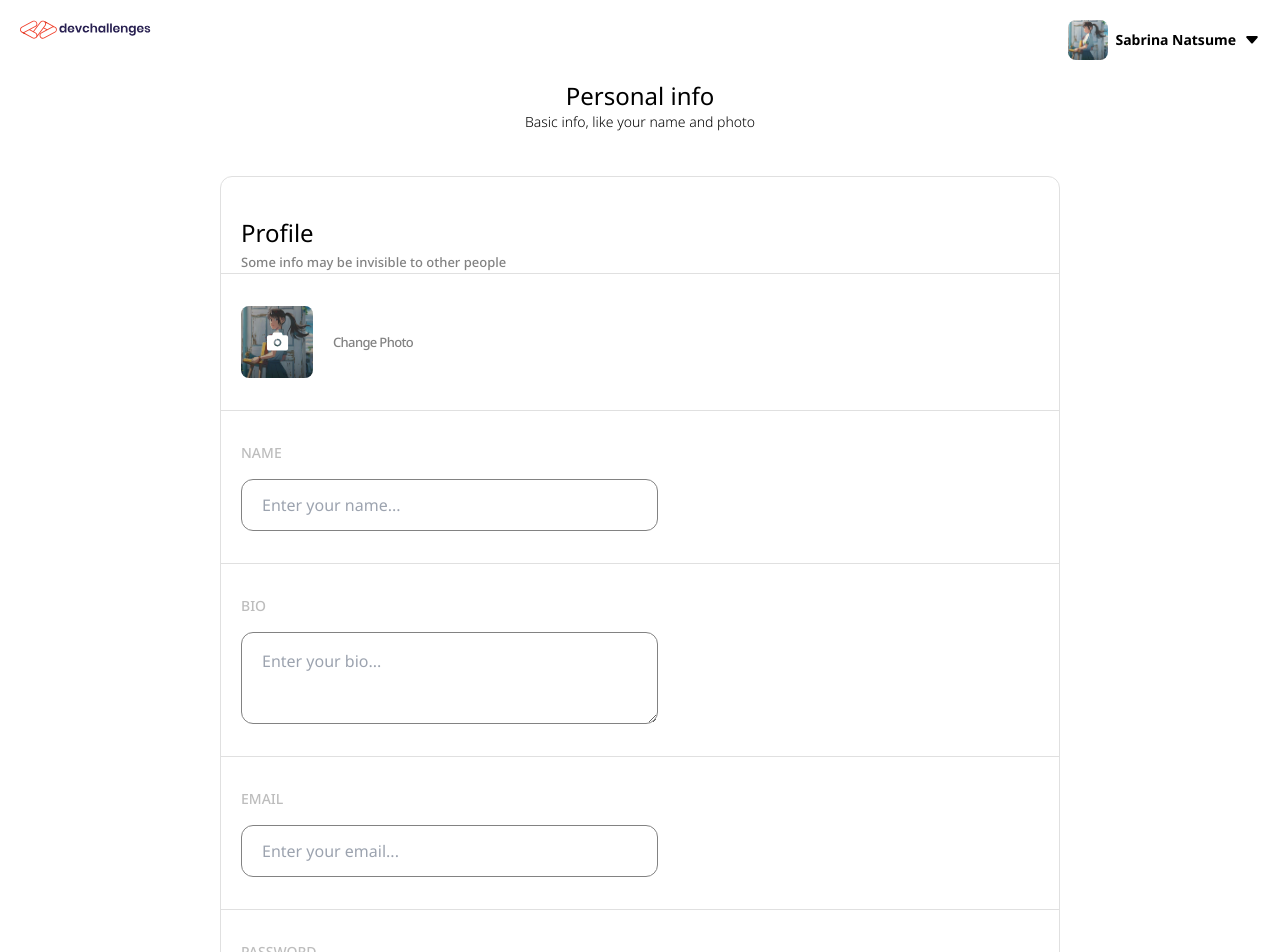
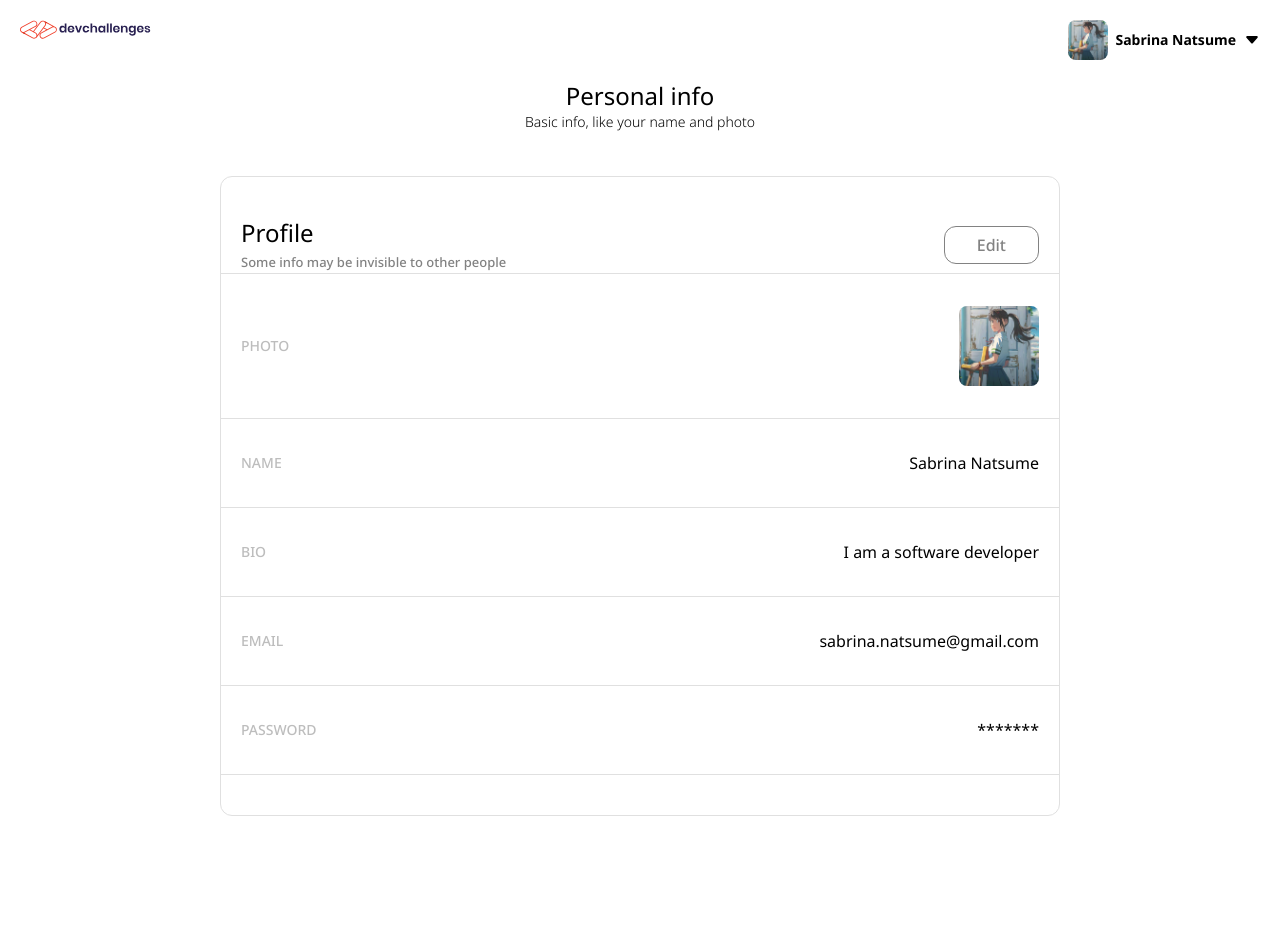
Before and after one commit to ronaldlamdev/login-authentication, a React (Vite) app: page / in a window 1280 px wide. Shown: the top 952 px of the page. After the commit the page ends 832 px from the top, so only its background shows below. Built offline with nearby package versions, Linux system fonts and the light colour scheme.

Commit message:
created functions to change name, bio, email, and password in inputs

```diff
--- a/src/assets/sections/Profile.tsx
+++ b/src/assets/sections/Profile.tsx
@@ -14,8 +14,20 @@ const Profile = () => {
   const handleMenu = () => setMenu(!menu)
 
   // Edit on when save button is off and vice versa
-  const [edit, SetEdit] = useState(false);
-  const handleEdit = () => SetEdit(!edit);
+  const [edit, setEdit] = useState(true);
+  const handleEdit = () => setEdit(!edit);
+
+  // Change name
+  const [name, setName] = useState('Sabrina Natsume');
+
+  // Change bio
+  const [bio, setBio] = useState('I am a software developer');
+
+  // Change email
+  const [email, setEmail] = useState('sabrina.natsume@gmail.com');
+
+  // Change password
+  const [password, setPassword] = useState('*******');
 
   return (
     <div className=''>
@@ -25,14 +37,24 @@ const Profile = () => {
           <img src={Logo} alt="logo"/>
         </a>
         <div className='flex items-center gap-2'>
-          <img src={Pfp} alt='profile picture' className='w-10 h-10 rounded-lg'/>
-          <h1 className='hidden md:flex text-sm font-bold'>Sabrina Natsume</h1>
+          <a href='/'>
+            <img src={Pfp} alt='profile picture' className='w-10 h-10 rounded-lg'/>
+          </a>
+          <a href='/'>
+            <h1 className='hidden md:flex hover:underline text-sm font-bold'>Sabrina Natsume</h1>
+          </a>
+
+          {/* Open dropdown menu */}
           {menu ? <BsFillCaretUpFill onClick={handleMenu} className='hidden md:flex cursor-pointer'/> : <BsFillCaretDownFill onClick={handleMenu} className='hidden md:flex cursor-pointer'/>}
         </div>
+
+        {/* Dropdown menu */}
         <div className={menu ? 'hidden md:flex bg-white md:flex-col md:justify-evenly absolute right-[4.5px] top-20 w-[184px] h-[174px] border border-[#E0E0E0] rounded-xl' : 'hidden'}>
           <div className='flex py-2 px-3 duration-300 cursor-pointer hover:bg-[#F2F2F2] items-center gap-2 text-[#4F4F4F] text-sm font-medium'>
             <CgProfile />
-            <h2>My Profile</h2>
+            <a href='/'>
+              <h2>My Profile</h2>
+            </a>
           </div>
           <div className='flex py-2 px-3 duration-300 cursor-pointer hover:bg-[#F2F2F2] items-center gap-2 text-[#4F4F4F] text-sm font-medium'>
             <RiGroupFill />
@@ -57,21 +79,21 @@ const Profile = () => {
       <div className='md:border md:border-[#E0E0E0] md:rounded-xl md:mx-auto md:max-w-[840px] pb-4 md:mb-4'>
         <div className='px-5 mt-10 flex justify-between items-center'>
           <div>
-            <h1 className='text-2xl text-[#000000]'>{edit ? 'Change Info' : 'Profile'}</h1>
+            <h1 className='text-2xl text-[#000000]'>{edit ? 'Profile' : 'Change Info'}</h1>
             <h2 className='text-[#828282] mt-1 text-[.813rem] font-medium'>
-              {/* Some info may be visible to other people */}
-              {edit ? 'Changes will be reflected to every services' : 'Some info may be invisible to other people'}
+              {edit ? 'Some info may be invisible to other people' : 'Changes will be reflected to every services'}
             </h2>
           </div>
+          {/* Edit button */}
           <button onClick={handleEdit} className={edit ? 'text-[#828282] hover:bg-[#828282] hover:text-white duration-300 font-medium rounded-xl px-8 py-[.375rem] border-[#828282] border' : 'invisible'}>
             Edit
           </button>
         </div>
 
-        {/* Change personal info */}
+        {/* Form to change personal info */}
         <div>
-          <div className='px-5 py-8 flex justify-between md:ju items-center border-y border-[#E0E0E0]'>
-            {/* Photo */}
+          {/* Photo */}
+          <div className='px-5 py-8 flex justify-between items-center border-y border-[#E0E0E0]'>
             <div>
               <h3 className={edit ? 'text-[#BDBDBD] font-medium text-sm' : 'hidden'}>PHOTO</h3>
               <div className={edit ? 'hidden' : 'flex items-center gap-5'}>
@@ -84,34 +106,44 @@ const Profile = () => {
             </div>
             <img src={Pfp} alt='profile picture' className={edit ? 'w-20 h-20 rounded-lg block' : 'w-20 h-20 rounded-lg hidden'}/>
           </div>
+
+          {/* Name */}
           <div className='px-5 py-8 flex justify-between items-center border-b border-[#E0E0E0]'>
             <div className='flex flex-col gap-4'>
               <h3 className='text-[#BDBDBD] font-medium text-sm'>NAME</h3>
-              <input type='text' placeholder='Enter your name...' className={edit ? 'hidden' : 'block pl-5 w-[417px] h-[52px] border border-[#828282] rounded-xl'}/>
+              <input onChange={e => setName(e.target.value)} type='text' placeholder='Enter your name...' className={edit ? 'hidden' : 'block pl-5 w-[417px] h-[52px] border border-[#828282] rounded-xl'}/>
             </div>
-            <h3 className={edit ? 'block' : 'hidden'}>Sabrina Natsume</h3>
+            <h3 className={edit ? 'block' : 'hidden'}>{name}</h3>
           </div>
+
+          {/* BIO */}
           <div className='px-5 py-8 flex justify-between items-center border-b border-[#E0E0E0]'>
             <div className='flex flex-col gap-4'>
               <h3 className='text-[#BDBDBD] font-medium text-sm'>BIO</h3>
-              <textarea placeholder='Enter your bio...' className={edit ? 'hidden' : 'block break-words px-5 py-4 w-[417px] h-[92px] border border-[#828282] rounded-xl'}/>
+              <textarea onChange={e => setBio(e.target.value)} placeholder='Enter your bio...' className={edit ? 'hidden' : 'block break-words px-5 py-4 w-[417px] h-[92px] border border-[#828282] rounded-xl'}/>
             </div>
-            <h3 className={edit ? 'block' : 'hidden'}>I am a software developer...</h3>
+            <h3 className={edit ? 'block' : 'hidden'}>{bio}</h3>
           </div>
+
+          {/* Email */}
           <div className='px-5 py-8 flex justify-between items-center border-b border-[#E0E0E0]'>
             <div className='flex flex-col gap-4'>
               <h3 className='text-[#BDBDBD] font-medium text-sm'>EMAIL</h3>
-              <input type='email' placeholder='Enter your email...' className={edit ? 'hidden' : 'block pl-5 w-[417px] h-[52px] border border-[#828282] rounded-xl'}/>
+              <input onChange={e => setEmail(e.target.value)} type='email' placeholder='Enter your email...' className={edit ? 'hidden' : 'block pl-5 w-[417px] h-[52px] border border-[#828282] rounded-xl'}/>
             </div>
-            <h3 className={edit ? 'block' : 'hidden'}>sabrina.natsume@gmail.com</h3>
+            <h3 className={edit ? 'block' : 'hidden'}>{email}</h3>
           </div>
+
+          {/* Password */}
           <div className='px-5 py-8 flex justify-between items-center border-b border-[#E0E0E0]'>
             <div className='flex flex-col gap-4'>
               <h3 className='text-[#BDBDBD] font-medium text-sm'>PASSWORD</h3>
-              <input type='password' placeholder='Enter your new password...' className={edit ? 'hidden' : 'block pl-5 w-[417px] h-[52px] border border-[#828282] rounded-xl'}/>
+              <input onChange={e => setPassword(e.target.value)} type='password' placeholder='Enter your new password...' className={edit ? 'hidden' : 'block pl-5 w-[417px] h-[52px] border border-[#828282] rounded-xl'}/>
             </div>
-            <h3 className={edit ? 'block' : 'hidden'}>********</h3>
+            <h3 className={edit ? 'block' : 'hidden'}>{password}</h3>
           </div>
+
+          {/* Save button */}
           <button onClick={handleEdit} className={edit ? 'invisible' : 'font-medium hover:opacity-80 duration-300 ml-5 mt-8 text-[#fff] bg-[#2F80ED] rounded-lg px-8 py-2'}>
             Save
           </button>
```
